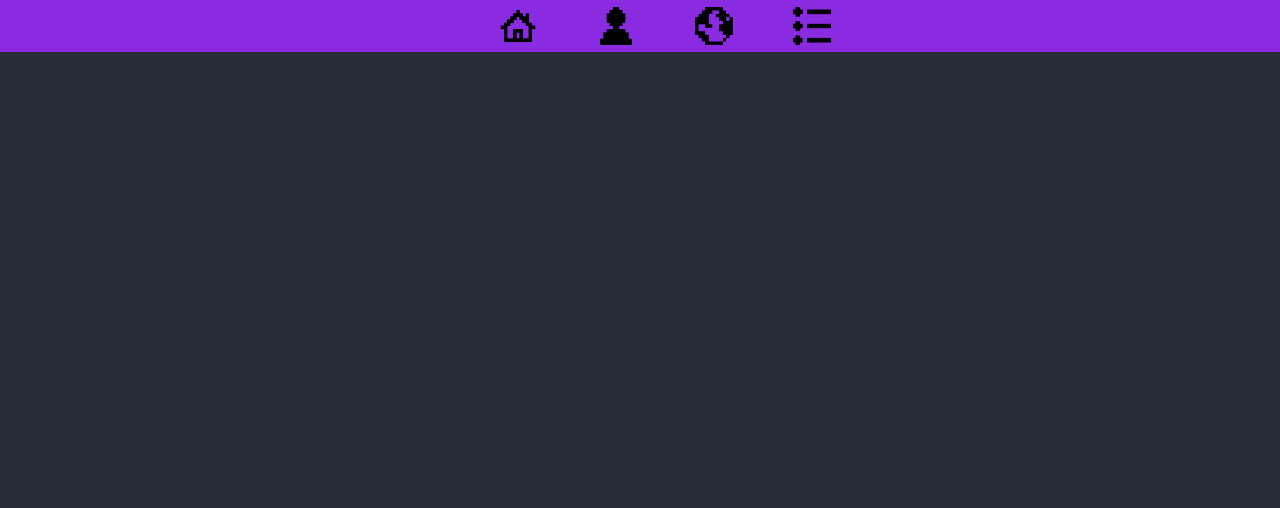
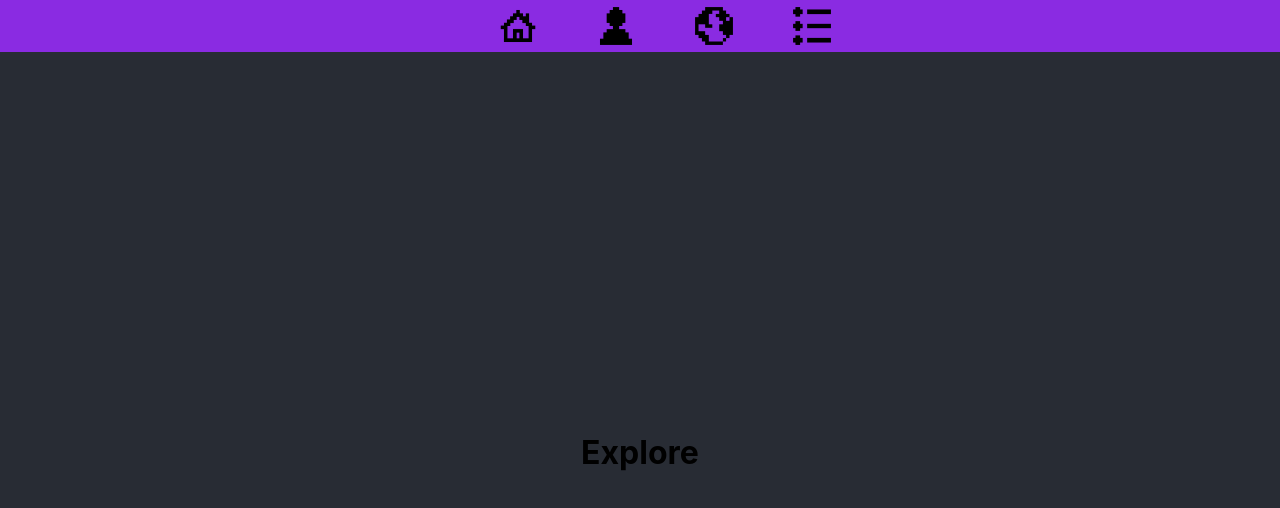
Before and after one commit to hekmaflo/ocho-app, a React (Create React App) app in the folder client/: page /explore in a window 1280 px wide. Before the commit this address had no page. Shown: the top 508 px of the page. Built offline with nearby package versions, Linux system fonts and the light colour scheme.

Commit message:
added explore page and route

```diff
--- a/client/src/App.js
+++ b/client/src/App.js
@@ -2,6 +2,7 @@ import "./App.css";
 import { Routes, Route } from "react-router-dom";
 import Home from "./pages/Home";
 import Profile from "./pages/Profile";
+import Explore from "./pages/Explore";
 import List from "./components/List";
 import Nav from "./components/Nav";
 function App() {
@@ -16,6 +17,7 @@ function App() {
         <Routes>
           <Route path="/" element={<Home />} />
           <Route path="/profile" element={<Profile />} />
+          <Route path="/explore" element={<Explore />} />
         </Routes>
       </header>
       <main></main>
--- a/client/src/pages/Explore.js
+++ b/client/src/pages/Explore.js
@@ -0,0 +1,9 @@
+const Explore = () => {
+  return (
+    <>
+      <h1>Explore</h1>
+    </>
+  );
+};
+
+export default Explore;
```
